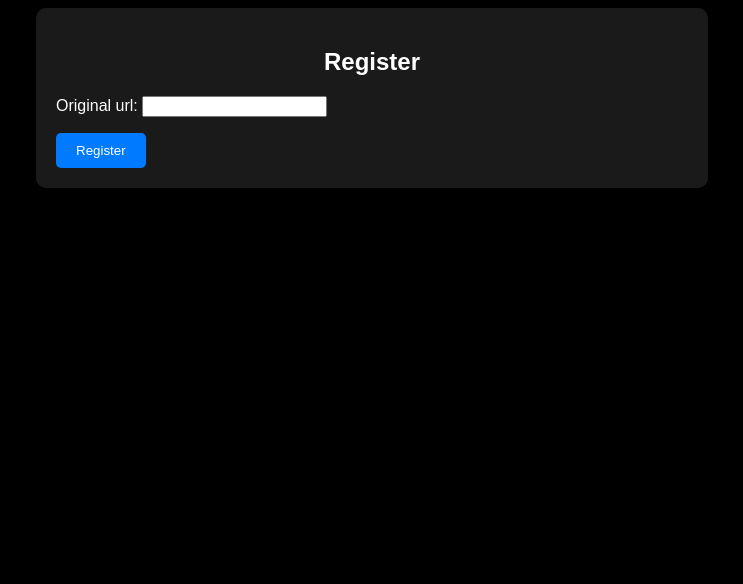
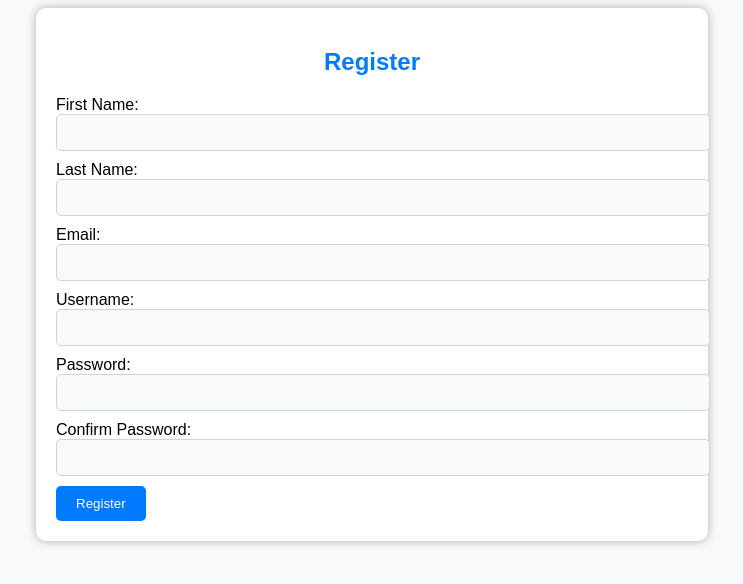
Before and after one commit to Abhi19990628/FULL---URL-SHORTENER--PROJECT-, a Django app: template shortener/templates/register.html in a window 1280 px wide. Shown: the top 584 px of the page, without its empty margins (268-1011 px from the left). Run offline with Django 5.2, Linux system fonts and the light colour scheme; the template is opened without the code that fills it: values that come from a table or form of the project are taken from there, others are empty.

Commit message:
update in view function and add html py

```diff
--- a/shortener/templates/register.html
+++ b/shortener/templates/register.html
@@ -6,32 +6,32 @@
     <title>Register</title>
     <style>
         body {
-            background-color: black;
-            color: white;
+            background-color: #f8f9fa;
             font-family: Arial, sans-serif;
         }
         .container {
             width: 50%;
             margin: 0 auto;
             padding: 20px;
-            background-color: rgba(255, 255, 255, 0.1);
+            background-color: #ffffff;
             border-radius: 10px;
             box-shadow: 0 0 10px rgba(0, 0, 0, 0.3);
         }
         h2 {
             text-align: center;
+            color: #007bff;
         }
         form {
             margin-top: 20px;
         }
-        input[type="text"], input[type="password"] {
+        input[type="text"], input[type="password"], input[type="email"] {
             width: 100%;
             padding: 10px;
             margin-bottom: 10px;
-            border: none;
+            border: 1px solid #ced4da;
             border-radius: 5px;
-            background-color: rgba(255, 255, 255, 0.2);
-            color: white;
+            background-color: #f8f9fa;
+            color: #495057;
         }
         button[type="submit"] {
             padding: 10px 20px;
@@ -51,7 +51,18 @@
         <h2>Register</h2>
         <form method="post">
             {% csrf_token %}
-            {{ form.as_p }}
+            <label for="id_first_name">First Name:</label>
+            <input type="text" name="first_name" id="id_first_name" required>
+            <label for="id_last_name">Last Name:</label>
+            <input type="text" name="last_name" id="id_last_name" required>
+            <label for="id_email">Email:</label>
+            <input type="email" name="email" id="id_email" required>
+            <label for="id_username">Username:</label>
+            <input type="text" name="username" id="id_username" required>
+            <label for="id_password1">Password:</label>
+            <input type="password" name="password1" id="id_password1" required>
+            <label for="id_password2">Confirm Password:</label>
+            <input type="password" name="password2" id="id_password2" required>
             <button type="submit">Register</button>
         </form>
     </div>
--- a/shortener/urls.py
+++ b/shortener/urls.py
@@ -1,5 +1,6 @@
 from django.urls import path
 from . import views
+from django.contrib.auth import views as auth_views
 
 
 urlpatterns = [
```
Also changed, not shown: shortener/templates/logout.html (added, +13 -0 lines), shortener/templates/shorten_url.html (+13 -4 lines), shortener/views.py (+11 -4 lines), db.sqlite3.
